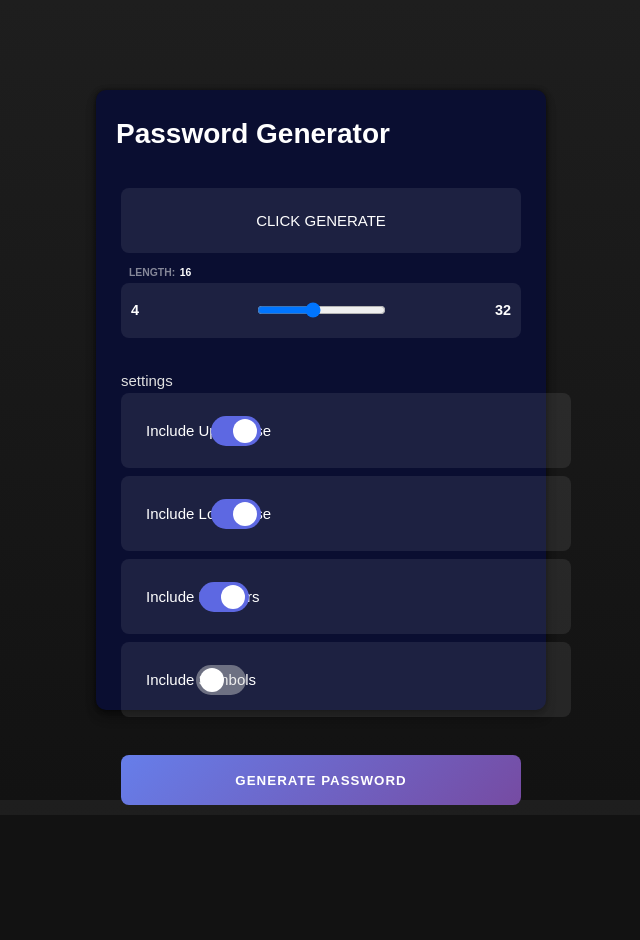
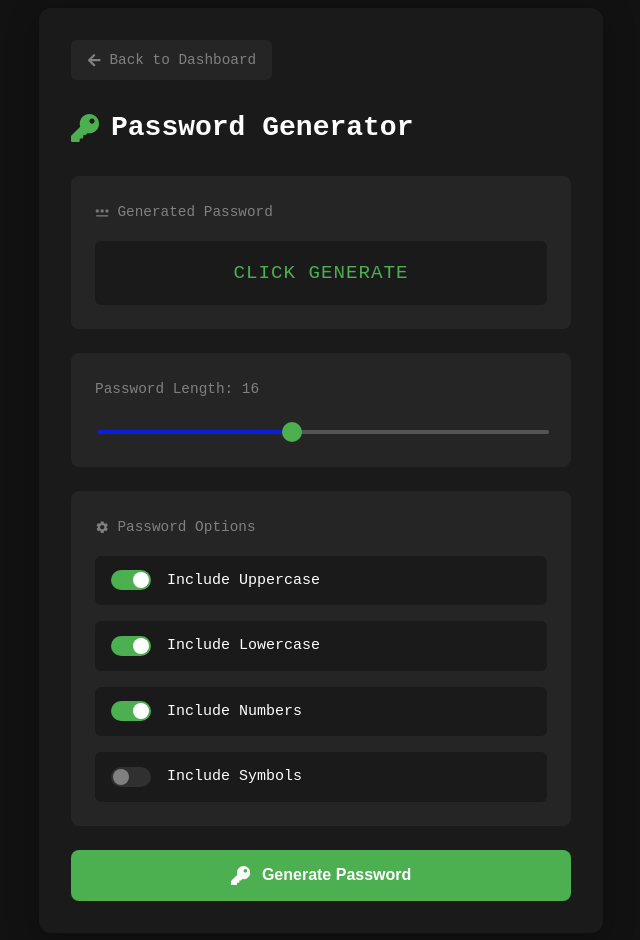
Before and after one commit to ImpulseSID/NexLock, a React (Vite) app: page /Generate in a window 1280 px wide. Shown: the whole page, without its empty margins (319-959 px from the left). Before the commit the page ends 815 px from the top, so only its background shows below. Built offline with nearby package versions, Linux system fonts and the light colour scheme.

Commit message:
Feat Generate.jsx:CSS Fix

```diff
--- a/src/pages/Generate.jsx
+++ b/src/pages/Generate.jsx
@@ -1,4 +1,7 @@
 import React, { useState, useEffect, useRef } from "react";
+import { Link } from "react-router-dom";
+import { FaArrowLeft, FaCopy, FaKey } from "react-icons/fa";
+import { MdPassword, MdSettings } from "react-icons/md";
 import styles from "./Generate.module.css";
 
 export default function Generate() {
@@ -151,7 +154,7 @@ export default function Generate() {
     }
   };
 
-  // Determine if a checkbox should be disabled (if it’s the only one checked).
+  // Determine if a checkbox should be disabled (if it's the only one checked).
   const totalChecked = [
     includeUpper,
     includeLower,
@@ -160,47 +163,47 @@ export default function Generate() {
   ].filter(Boolean).length;
 
   return (
+    <div className={styles.pageWrapper}>
       <div className={styles.container}>
-      <h2 className={styles.title}>Password Generator</h2>
+        <Link to="/dashboard" className={styles.backButton}>
+          <FaArrowLeft /> Back to Dashboard
+        </Link>
+
+        <h2 className={styles.title}>
+          <FaKey className={styles.titleIcon} />
+          Password Generator
+        </h2>
+
         <div
           className={styles.result}
           ref={resultContainerRef}
           onMouseMove={handleMouseMove}
         >
-        <div className={`${styles["result__title"]} ${styles["field-title"]}`}>
+          <div className={styles.resultTitle}>
+            <MdPassword className={styles.sectionIcon} />
             Generated Password
           </div>
-        <div className={`${styles["result__info"]} ${styles.right}`}>
+          <div className={`${styles.resultInfo} ${styles.right}`}>
             click to copy
           </div>
-        <div className={`${styles["result__info"]} ${styles.left}`}>copied</div>
-        <div className={styles["result__viewbox"]} id="result">
-          {password}
-        </div>
+          <div className={`${styles.resultInfo} ${styles.left}`}>copied!</div>
+          <div className={styles.resultViewbox}>{password}</div>
           <button
-          id="copy-btn"
+            className={styles.copyBtn}
             ref={copyBtnRef}
             style={{ "--x": "0", "--y": "0" }}
             onClick={handleCopy}
           >
-          <i className="far fa-copy"></i>
+            <FaCopy />
           </button>
         </div>
 
-      <div
-        className={`${styles.length} ${styles["range__slider"]}`}
-        data-min="4"
-        data-max="32"
-      >
-        <div
-          className={`${styles["length__title"]} ${styles["field-title"]}`}
-          ref={sliderTitleRef}
-          data-length={length}
-        >
-          length:
+        <div className={styles.lengthContainer}>
+          <div className={styles.lengthTitle} ref={sliderTitleRef} data-length={length}>
+            Password Length: {length}
           </div>
           <input
-          id="slider"
+            className={styles.slider}
             ref={sliderRef}
             type="range"
             min="4"
@@ -211,60 +214,39 @@ export default function Generate() {
         </div>
 
         <div className={styles.settings}>
-        <span
-          className={`${styles["settings__title"]} ${styles["field-title"]}`}
-        >
-          settings
-        </span>
-        <div className={styles.setting}>
+          <div className={styles.settingsTitle}>
+            <MdSettings className={styles.sectionIcon} />
+            Password Options
+          </div>
+          <div className={styles.settingsList}>
+            {[
+              { id: "uppercase", label: "Include Uppercase", state: includeUpper, setState: setIncludeUpper },
+              { id: "lowercase", label: "Include Lowercase", state: includeLower, setState: setIncludeLower },
+              { id: "number", label: "Include Numbers", state: includeNumber, setState: setIncludeNumber },
+              { id: "symbol", label: "Include Symbols", state: includeSymbol, setState: setIncludeSymbol },
+            ].map(({ id, label, state, setState }) => (
+              <div key={id} className={styles.setting}>
                 <input
                   type="checkbox"
-            id="uppercase"
-            checked={includeUpper}
-            disabled={totalChecked === 1 && includeUpper}
-            onChange={(e) => setIncludeUpper(e.target.checked)}
+                  id={id}
+                  checked={state}
+                  disabled={totalChecked === 1 && state}
+                  onChange={(e) => setState(e.target.checked)}
                 />
-          <label htmlFor="uppercase">Include Uppercase</label>
+                <label htmlFor={id}>{label}</label>
               </div>
-        <div className={styles.setting}>
-          <input
-            type="checkbox"
-            id="lowercase"
-            checked={includeLower}
-            disabled={totalChecked === 1 && includeLower}
-            onChange={(e) => setIncludeLower(e.target.checked)}
-          />
-          <label htmlFor="lowercase">Include Lowercase</label>
-        </div>
-        <div className={styles.setting}>
-          <input
-            type="checkbox"
-            id="number"
-            checked={includeNumber}
-            disabled={totalChecked === 1 && includeNumber}
-            onChange={(e) => setIncludeNumber(e.target.checked)}
-          />
-          <label htmlFor="number">Include Numbers</label>
-        </div>
-        <div className={styles.setting}>
-          <input
-            type="checkbox"
-            id="symbol"
-            checked={includeSymbol}
-            disabled={totalChecked === 1 && includeSymbol}
-            onChange={(e) => setIncludeSymbol(e.target.checked)}
-          />
-          <label htmlFor="symbol">Include Symbols</label>
+            ))}
           </div>
         </div>
 
         <button
-        className={`${styles.btn} ${styles.generate}`}
-        id="generate"
+          className={`${styles.generateBtn} ${generated ? styles.generated : ''}`}
           onClick={generatePassword}
         >
+          <FaKey className={styles.btnIcon} />
           Generate Password
         </button>
       </div>
+    </div>
   );
 }
--- a/src/pages/Generate.module.css
+++ b/src/pages/Generate.module.css
@@ -1,320 +1,313 @@
-/* Dark Mode Background */
-body {
+/* Base Layout */
+.pageWrapper {
+  min-height: 100vh;
   width: 100%;
-  height: 100vh;
-  background-image: linear-gradient(to top, #121212, #1e1e1e);
   display: flex;
   justify-content: center;
   align-items: center;
-  margin: 0;
-  padding: 0;
-  box-sizing: border-box;
+  background-color: #121212;
+  font-family: "Inconsolata", monospace;
 }
 
-/* Reset button styles */
-button {
-  border: 0;
-  outline: 0;
+.container {
+  width: 90%;
+  max-width: 500px;
+  background: #1a1a1a;
+  border-radius: 12px;
+  padding: 2rem;
+  box-shadow: 0 8px 32px rgba(0, 0, 0, 0.3);
 }
 
-/* Container */
-.container {
-  margin: 40px 0;
-  width: 400px;
-  height: 600px;
-  padding: 10px 25px;
-  background: #0a0e31;
-  border-radius: 10px;
-  box-shadow: 0 0 5px rgba(0, 0, 0, 0.45), 0 4px 8px rgba(0, 0, 0, 0.35),
-    0 8px 12px rgba(0, 0, 0, 0.15);
-  font-family: "Montserrat", sans-serif;
+/* Back Button */
+.backButton {
+  display: inline-flex;
+  align-items: center;
+  gap: 0.5rem;
+  color: #808080;
+  text-decoration: none;
+  font-size: 0.9rem;
+  padding: 0.5rem 1rem;
+  border-radius: 6px;
+  transition: all 0.3s ease;
+  background: #252525;
 }
 
-.container h2.title {
-  font-size: 1.75rem;
-  margin: 10px -5px;
-  margin-bottom: 30px;
-  color: #fff;
+.backButton:hover {
+  color: #ffffff;
+  background: #303030;
+  transform: translateX(-5px);
 }
 
-/* CSS Variables for fields */
-:root {
-  --field-color: rgba(255, 255, 255, 0.08);
-  --field-height: 65px;
-  --field-border-radius: 8px;
+/* Title */
+.title {
+  display: flex;
+  align-items: center;
+  gap: 0.75rem;
+  color: #ffffff;
+  font-size: 1.75rem;
+  margin: 1.5rem 0;
 }
 
-/* Result Section */
-.result {
-  position: relative;
-  width: 100%;
-  height: 65px;
-  overflow: hidden;
+.titleIcon {
+  color: #4CAF50;
 }
 
-.result__title {
-  position: absolute;
-  top: -10px;
-  left: 8px;
-  transform: translateY(-50%);
-  font-weight: 800;
-  color: rgba(255, 255, 255, 0.5);
-  text-transform: uppercase;
-  font-size: 0.65rem;
-  pointer-events: none;
-  user-select: none;
+/* Password Result Section */
+.result {
+  background: #252525;
+  border-radius: 8px;
+  padding: 1.5rem;
+  margin: 1.5rem 0;
+  position: relative;
 }
 
-.result__info {
+.resultTitle {
+  display: flex;
+  align-items: center;
+  gap: 0.5rem;
+  color: #808080;
+  font-size: 0.9rem;
+  margin-bottom: 1rem;
+}
+
+.resultViewbox {
+  background: #1a1a1a;
+  padding: 1rem;
+  border-radius: 6px;
+  font-family: 'Courier New', monospace;
+  font-size: 1.2rem;
+  color: #4CAF50;
+  text-align: center;
+  letter-spacing: 1px;
+  user-select: all;
+  cursor: pointer;
+  transition: all 0.3s ease;
+}
+
+.resultViewbox:hover {
+  background: #202020;
+}
+
+.copyBtn {
   position: absolute;
-  bottom: 4px;
-  color: #fff;
-  font-size: 0.8rem;
-  transition: all 150ms ease-in-out;
-  transform: translateY(200%);
+  background: #4CAF50;
+  color: white;
+  border: none;
+  width: 35px;
+  height: 35px;
+  border-radius: 50%;
+  display: flex;
+  align-items: center;
+  justify-content: center;
+  cursor: pointer;
+  transition: all 0.3s ease;
   opacity: 0;
 }
 
-.result__info.right {
-  right: 8px;
+.copyBtn:hover {
+  transform: scale(1.1);
+  background: #45a049;
 }
 
-.result__info.left {
-  left: 8px;
+/* Length Slider Section */
+.lengthContainer {
+  background: #252525;
+  padding: 1.5rem;
+  border-radius: 8px;
+  margin: 1.5rem 0;
 }
 
-.result__viewbox {
-  width: 100%;
-  height: 100%;
-  background: var(--field-color);
-  border-radius: var(--field-border-radius);
-  color: #fff;
-  text-align: center;
-  line-height: 65px;
+.lengthTitle {
+  color: #808080;
+  font-size: 0.9rem;
+  margin-bottom: 1rem;
 }
 
-/* Copy Button */
-#copy-btn {
-  position: absolute;
-  top: var(--y);
-  left: var(--x);
-  width: 38px;
-  height: 38px;
-  background: #fff;
-  border-radius: 50%;
-  opacity: 0;
-  transform: translate(-50%, -50%) scale(0);
-  transition: all 350ms cubic-bezier(0.175, 0.885, 0.32, 1.275);
-  cursor: pointer;
-  z-index: 2;
+.slider {
+  -webkit-appearance: none;
+  width: 100%;
+  height: 4px;
+  background: #1a1a1a;
+  border-radius: 2px;
+  outline: none;
 }
 
-#copy-btn:active {
-  box-shadow: 0 0 0 200px rgba(255, 255, 255, 0.08);
+.slider::-webkit-slider-thumb {
+  -webkit-appearance: none;
+  width: 20px;
+  height: 20px;
+  background: #4CAF50;
+  border-radius: 50%;
+  cursor: pointer;
+  transition: all 0.3s ease;
 }
 
-.result:hover #copy-btn {
-  opacity: 1;
-  transform: translate(-50%, -50%) scale(1.35);
+.slider::-webkit-slider-thumb:hover {
+  transform: scale(1.2);
 }
 
-/* Range Slider */
-.range__slider {
-  position: relative;
-  width: 100%;
-  height: calc(var(--field-height) - 10px);
-  display: flex;
-  justify-content: center;
-  align-items: center;
-  background: var(--field-color);
-  border-radius: var(--field-border-radius);
-  margin: 30px 0;
+/* Settings Section */
+.settings {
+  background: #252525;
+  padding: 1.5rem;
+  border-radius: 8px;
+  margin: 1.5rem 0;
 }
 
-.range__slider::before,
-.range__slider::after {
-  position: absolute;
-  color: #fff;
+.settingsTitle {
+  display: flex;
+  align-items: center;
+  gap: 0.5rem;
+  color: #808080;
   font-size: 0.9rem;
-  font-weight: bold;
+  margin-bottom: 1rem;
 }
 
-.range__slider::before {
-  content: attr(data-min);
-  left: 10px;
+.settingsList {
+  display: grid;
+  gap: 1rem;
 }
 
-.range__slider::after {
-  content: attr(data-max);
-  right: 10px;
+.setting {
+  display: flex;
+  align-items: center;
+  background: #1a1a1a;
+  padding: 0.75rem 1rem;
+  border-radius: 6px;
+  transition: all 0.3s ease;
 }
 
-.length__title {
-  position: absolute;
-  top: -10px;
-  left: 8px;
-  transform: translateY(-50%);
-  font-weight: 800;
-  color: rgba(255, 255, 255, 0.5);
-  text-transform: uppercase;
-  font-size: 0.65rem;
-  pointer-events: none;
-  user-select: none;
+.setting:hover {
+  background: #202020;
 }
 
-.length__title::after {
-  content: attr(data-length);
-  position: absolute;
-  right: -16px;
-  font-variant-numeric: tabular-nums;
-  color: #fff;
+.setting input[type="checkbox"] {
+  display: none;
 }
 
-/* Slider Input */
-#slider {
-  -webkit-appearance: none;
-  width: calc(100% - 70px);
-  height: 2px;
-  border-radius: 5px;
-  background: rgba(255, 255, 255, 0.314);
-  outline: none;
-  padding: 0;
-  margin: 0;
+.setting label {
+  position: relative;
+  padding-left: 3.5rem;
+  color: #ffffff;
   cursor: pointer;
 }
 
-#slider::-webkit-slider-thumb {
-  -webkit-appearance: none;
-  width: 20px;
+.setting label::before {
+  content: '';
+  position: absolute;
+  left: 0;
+  top: 50%;
+  transform: translateY(-50%);
+  width: 40px;
   height: 20px;
-  border-radius: 50%;
-  background: rgb(255, 255, 255);
-  cursor: pointer;
-  transition: all 0.15s ease-in-out;
+  background: #303030;
+  border-radius: 10px;
+  transition: all 0.3s ease;
 }
 
-#slider::-webkit-slider-thumb:hover {
-  background: rgb(212, 212, 212);
-  transform: scale(1.2);
+.setting label::after {
+  content: '';
+  position: absolute;
+  left: 2px;
+  top: 50%;
+  transform: translateY(-50%);
+  width: 16px;
+  height: 16px;
+  background: #808080;
+  border-radius: 50%;
+  transition: all 0.3s ease;
 }
 
-#slider::-moz-range-thumb {
-  width: 20px;
-  height: 20px;
-  border: 0;
-  border-radius: 50%;
-  background: rgb(255, 255, 255);
-  cursor: pointer;
-  transition: background 0.15s ease-in-out;
+.setting input[type="checkbox"]:checked + label::before {
+  background: #4CAF50;
 }
 
-#slider::-moz-range-thumb:hover {
-  background: rgb(212, 212, 212);
-}
-
-/* Settings */
-.settings {
-  position: relative;
-  width: 100%;
-  display: flex;
-  flex-direction: column;
-  margin-bottom: 20px;
-}
-
-.settings .setting {
-  position: relative;
-  width: 100%;
-  height: calc(var(--field-height) - 10px);
-  background: var(--field-color);
-  border-radius: var(--field-border-radius);
-  display: flex;
-  align-items: center;
-  padding: 10px 25px;
-  color: #fff;
-  margin-bottom: 8px;
-}
-
-.settings .setting input {
-  opacity: 0;
-  position: absolute;
-}
-
-.settings .setting input + label {
-  user-select: none;
-  position: relative;
-}
-
-.settings .setting input + label::before,
-.settings .setting input + label::after {
-  content: "";
-  position: absolute;
-  transition: 150ms cubic-bezier(0.24, 0, 0.5, 1);
-  transform: translateY(-50%);
-  top: 50%;
-  right: 10px;
-  cursor: pointer;
-}
-
-.settings .setting input + label::before {
-  height: 30px;
-  width: 50px;
-  border-radius: 30px;
-  background: rgba(214, 214, 214, 0.434);
-}
-
-.settings .setting input + label::after {
-  height: 24px;
-  width: 24px;
-  border-radius: 60px;
-  right: 32px;
-  background: #fff;
-}
-
-.settings .setting input:checked + label::before {
-  background: #5d68e2;
-  transition: all 150ms cubic-bezier(0, 0, 0, 0.1);
-}
-
-.settings .setting input:checked + label::after {
-  right: 14px;
-}
-
-.settings .setting input:focus + label::before {
-  box-shadow: 0 0 0 2px rgba(255, 255, 255, 0.75);
-}
-
-.settings .setting input:disabled + label::before,
-.settings .setting input:disabled + label::after {
-  cursor: not-allowed;
-}
-
-.settings .setting input:disabled + label::before {
-  background: #4f4f6a;
-}
-
-.settings .setting input:disabled + label::after {
-  background: #909090;
+.setting input[type="checkbox"]:checked + label::after {
+  left: 22px;
+  background: #ffffff;
 }
 
 /* Generate Button */
-.btn.generate {
-  user-select: none;
-  position: relative;
+.generateBtn {
   width: 100%;
-  height: 50px;
-  margin: 10px 0;
-  border-radius: var(--field-border-radius);
-  color: #fff;
+  background: #4CAF50;
+  color: white;
   border: none;
-  background-image: linear-gradient(135deg, #667eea 0%, #764ba2 100%);
-  letter-spacing: 1px;
-  font-weight: bold;
-  text-transform: uppercase;
+  padding: 1rem;
+  border-radius: 8px;
+  font-size: 1rem;
+  font-weight: 600;
+  display: flex;
+  align-items: center;
+  justify-content: center;
+  gap: 0.75rem;
   cursor: pointer;
-  transition: all 150ms ease;
+  transition: all 0.3s ease;
+  margin-top: 1.5rem;
 }
 
-.btn.generate:active {
-  transform: translateY(-3%);
-  box-shadow: 0 4px 8px rgba(255, 255, 255, 0.08);
+.generateBtn:hover {
+  background: #45a049;
+  transform: translateY(-2px);
 }
+
+.generateBtn:active {
+  transform: translateY(0);
+}
+
+.btnIcon {
+  font-size: 1.2rem;
+}
+
+/* Copy Info Messages */
+.resultInfo {
+  position: absolute;
+  font-size: 0.8rem;
+  color: #808080;
+  opacity: 0;
+  transition: all 0.3s ease;
+}
+
+.resultInfo.right {
+  right: 1rem;
+  top: 1rem;
+}
+
+.resultInfo.left {
+  left: 1rem;
+  top: 1rem;
+}
+
+/* Animations */
+@keyframes fadeIn {
+  from { opacity: 0; transform: translateY(20px); }
+  to { opacity: 1; transform: translateY(0); }
+}
+
+.container {
+  animation: fadeIn 0.5s ease-out;
+}
+
+/* Mobile Responsiveness */
+@media (max-width: 480px) {
+  .container {
+    width: 95%;
+    padding: 1.5rem;
+  }
+
+  .title {
+    font-size: 1.5rem;
+  }
+
+  .setting label {
+    font-size: 0.9rem;
+  }
+
+  .resultViewbox {
+    font-size: 1rem;
+  }
+
+  .generateBtn {
+    padding: 0.8rem;
+  }
+}
```
Also changed, not shown: src/pages/Dashboard.jsx (renamed from src/pages/dashboard.jsx). Lines whose indentation alone changed are shown as unchanged.
